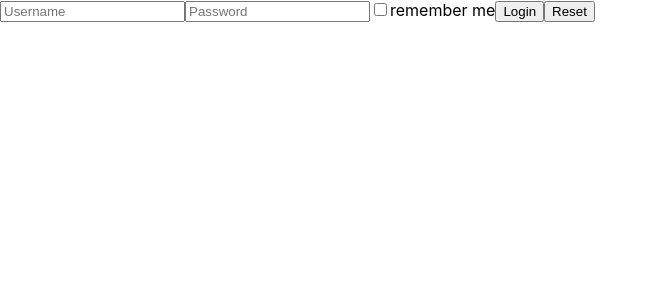
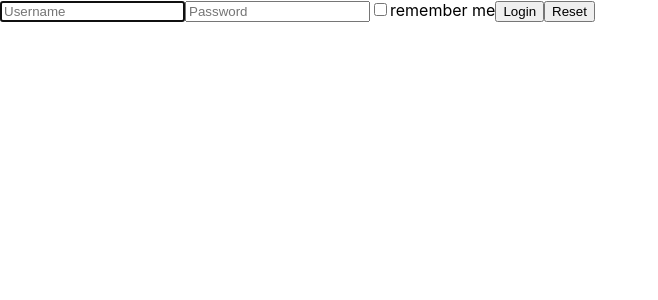
Before and after one commit to AlexMalla/react--exercises, a React (Create React App) app: page / in a window 1280 px wide. Shown: the top 300 px of the page, without its empty margins (0-658 px from the left). Built offline with nearby package versions, Linux system fonts and the light colour scheme.

Commit message:
Ex Forms 06

```diff
--- a/src/UncontrolledLogin.js
+++ b/src/UncontrolledLogin.js
@@ -33,7 +33,7 @@ class UncontrolledLogin extends React.Component {
       render() {
         return (
           <form onSubmit={this.handleSubmit}>
-              <input type="text" ref={this.input} required placeholder="Username" />
+              <input type="text" ref={this.input} required placeholder="Username" autoFocus/>
               <input type="password" ref={this.input} required placeholder="Password" />
               <input type="checkbox" name="checkbox" value={this.input} />
             <span>remember me</span>
```
